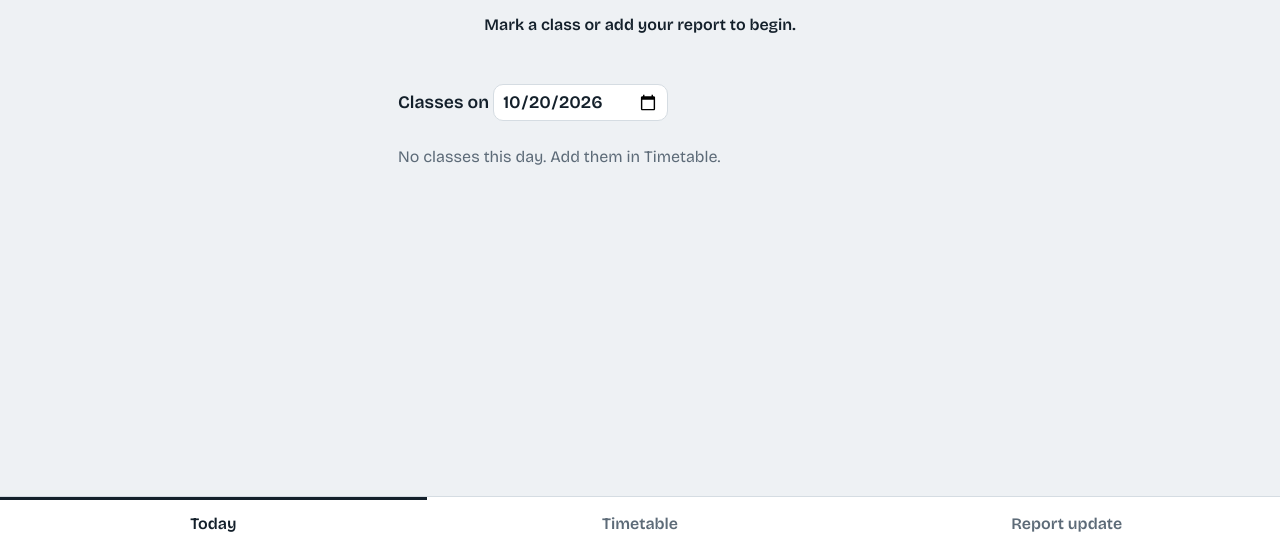
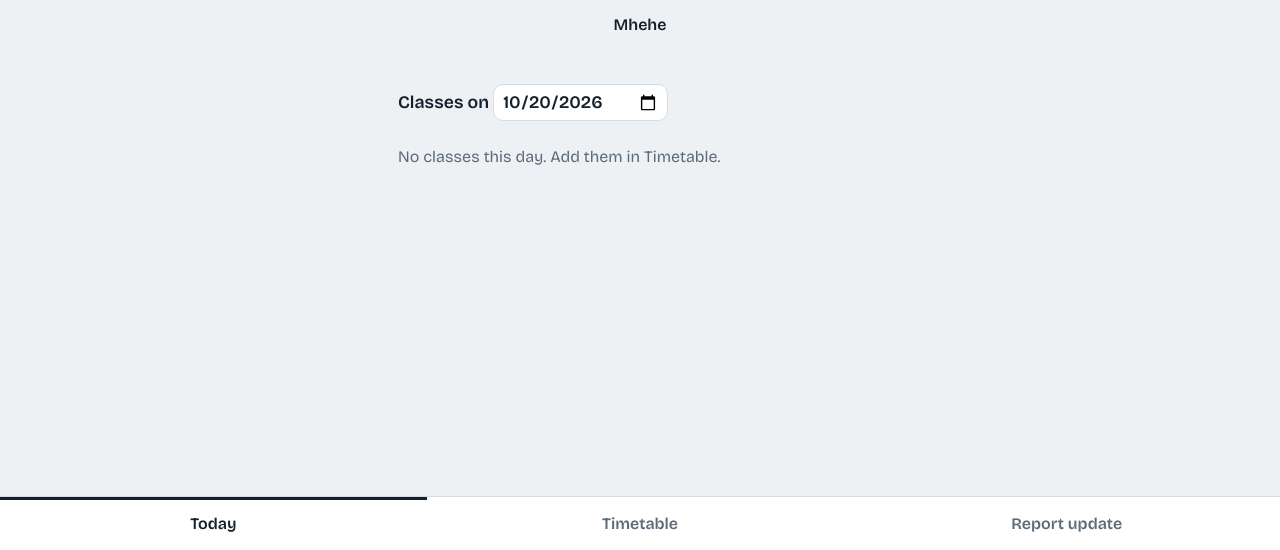
Before and after one commit to satya635462/attendance-app, a website: page www/index.html in a window 1280 px wide. Shown: the part 250-800 px from the top of the page. Drawn offline with nearby package versions, Linux system fonts and the light colour scheme.

Commit message:
test updates index.html

```diff
--- a/www/index.html
+++ b/www/index.html
@@ -65,7 +65,7 @@ function calc(){var h=+S.base.held||0,a=+S.base.att||0;
 function slotsFor(d){var wd=new Date(d+"T00:00").getDay();return S.slots.filter(function(s){return s.day===wd}).sort(function(a,b){return a.start<b.start?-1:1})}
 function nowHM(){var n=new Date();return String(n.getHours()).padStart(2,"0")+":"+String(n.getMinutes()).padStart(2,"0")}
 function mark(id,v){var k=date+"|"+id;if(S.marks[k]===v)delete S.marks[k];else S.marks[k]=v;save();render()}
-function verdict(c){var t=S.target/100;if(!c.h)return"Mark a class or add your report to begin.";
+function verdict(c){var t=S.target/100;if(!c.h)return"Mhehe";
  if(c.pct>=S.target){var s=Math.floor(c.a/t-c.h+1e-9);return"You can miss "+s+" more class"+(s===1?"":"es")+" and stay above "+S.target+"%."}
  if(t>=1)return"Below target.";var n=Math.ceil((t*c.h-c.a)/(1-t)-1e-9);return"Attend the next "+n+" class"+(n===1?"":"es")+" to reach "+S.target+"%."}
 function pending(){if(date!==today())return null;var n=nowHM();return slotsFor(date).find(function(s){return s.end<=n&&!S.marks[date+"|"+s.id]})||null}
```
